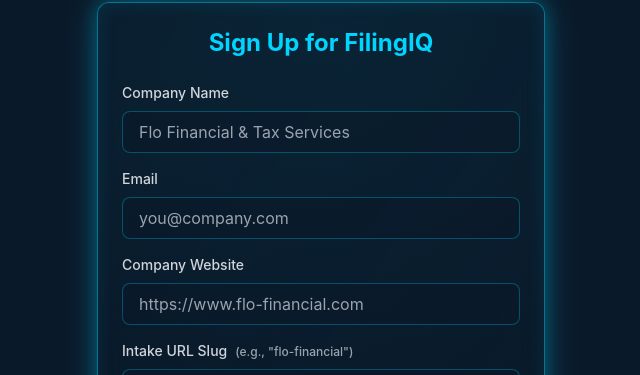
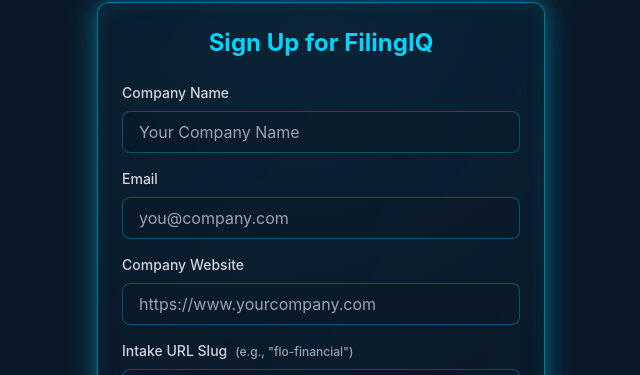
Before and after one commit to tjolonilua-lab/filingIQ, a Next.js app: page /signup in a window 1280 px wide. Shown: the part 154-529 px from the top of the page, without its empty margins (319-959 px from the left). Built offline with nearby package versions, Linux system fonts and the light colour scheme.

Commit message:
Update signup form placeholders to be generic instead of Flo Financial specific

```diff
--- a/app/signup/page.tsx
+++ b/app/signup/page.tsx
@@ -125,7 +125,7 @@
                 value={formData.companyName}
                 onChange={(e) => setFormData({ ...formData, companyName: e.target.value })}
                 className="w-full px-4 py-2 bg-filingiq-dark/50 border border-filingiq-cyan/30 rounded-lg text-white focus:ring-2 focus:ring-filingiq-cyan focus:border-transparent"
-                placeholder="Flo Financial & Tax Services"
+                placeholder="Your Company Name"
               />
             </div>
 
@@ -155,7 +155,7 @@
                 value={formData.website}
                 onChange={(e) => setFormData({ ...formData, website: e.target.value })}
                 className="w-full px-4 py-2 bg-filingiq-dark/50 border border-filingiq-cyan/30 rounded-lg text-white focus:ring-2 focus:ring-filingiq-cyan focus:border-transparent"
-                placeholder="https://www.flo-financial.com"
+                placeholder="https://www.yourcompany.com"
               />
             </div>
 
```
